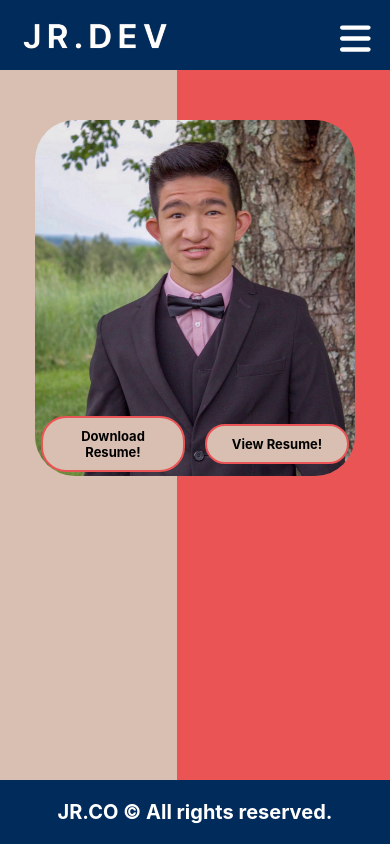
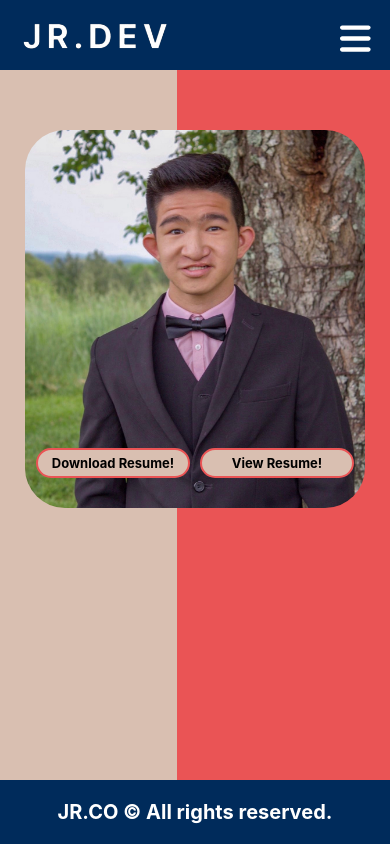
Before and after one commit to TheWiseSailor/JR.DEV, a React (Create React App) app: page /resume in a window 390 px wide. Built offline with nearby package versions, Linux system fonts and the light colour scheme.

Commit message:
minor changes

```diff
--- a/src/Components/Resume/Resume.css
+++ b/src/Components/Resume/Resume.css
@@ -33,11 +33,11 @@ z-index: 0;
   color: #000000;
   font-weight: bolder;
   text-align: center;
-  width: 120px;
+min-width: 130px;
 
 font-size: 13px;
-  padding: 10px 10px;
-  margin: 0 10px;
+  padding: 5px 10px;
+  margin: 0 5px;
   border: 2px solid #EA5455;
   text-decoration: none;
   border-radius: 25px;
@@ -61,7 +61,7 @@ font-size: 13px;
 
 @media (max-width: 767px) {
   .resumePic {
-    margin-top: 100px;
-    max-width: 320px;
+    margin-top: 110px;
+    max-width: 340px;
   }
 }
```
